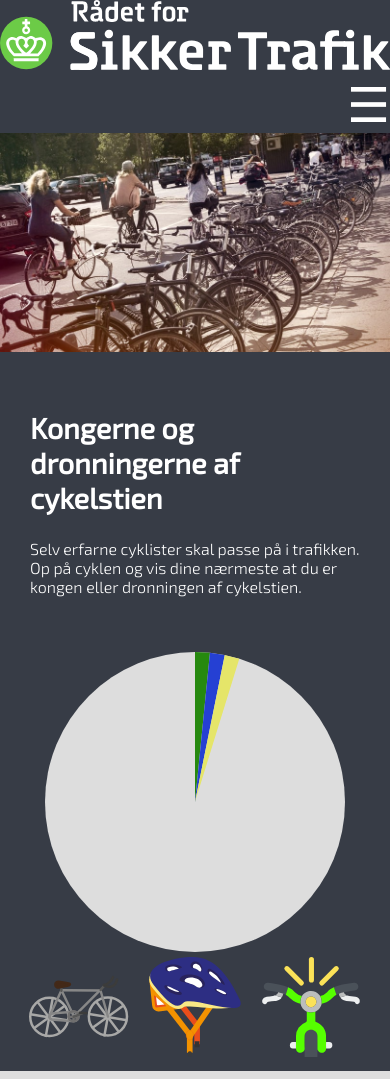
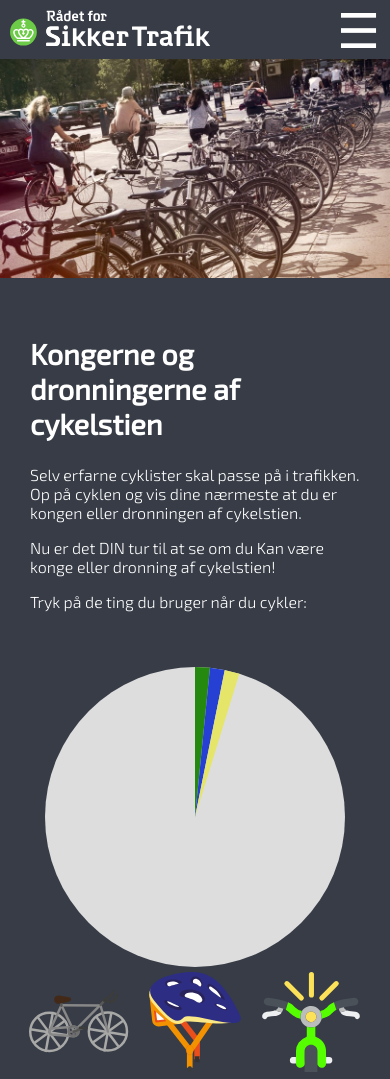
Before and after one commit to regi2936/06.04.02, a plain HTML site: page index.html in a window 390 px wide. Shown: the top 1079 px of the page. Drawn offline with Linux system fonts and the light colour scheme.

Commit message:
burger virker!!

```diff
--- a/index.html
+++ b/index.html
@@ -12,8 +12,9 @@
 
 <body>
     <header>
-        <img src="logo.svg" alt="">
+
         <nav id="burger">
+<img src="logo.svg" alt="">
             <div id="menuknap">☰</div>
             <ul id="menu" class="hidden">
                 <li><a href="index.html">FORSIDE</a></li>
@@ -39,6 +40,8 @@
     <div class="text1">
         <h2>Kongerne og dronningerne af cykelstien</h2>
         <p>Selv erfarne cyklister skal passe på i trafikken. Op på cyklen og vis dine nærmeste at du er kongen eller dronningen af cykelstien.</p>
+        <p>Nu er det DIN tur til at se om du Kan være konge eller dronning af cykelstien!</p>
+        <p>Tryk på de ting du bruger når du cykler:</p>
     </div>
 
 
--- a/styles.css
+++ b/styles.css
@@ -12,6 +12,7 @@ body {
     cursor: pointer;
     color: white;
     font-family: 'Exo 2', sans-serif;
+    padding-right: 10px;
 
 }
 
@@ -79,6 +80,11 @@ body {
 
 
 /***/
+#burger img {
+    width: 200px;
+    padding: 10px;
+    position: absolute;
+}
 
 .menu2 {
 
```
